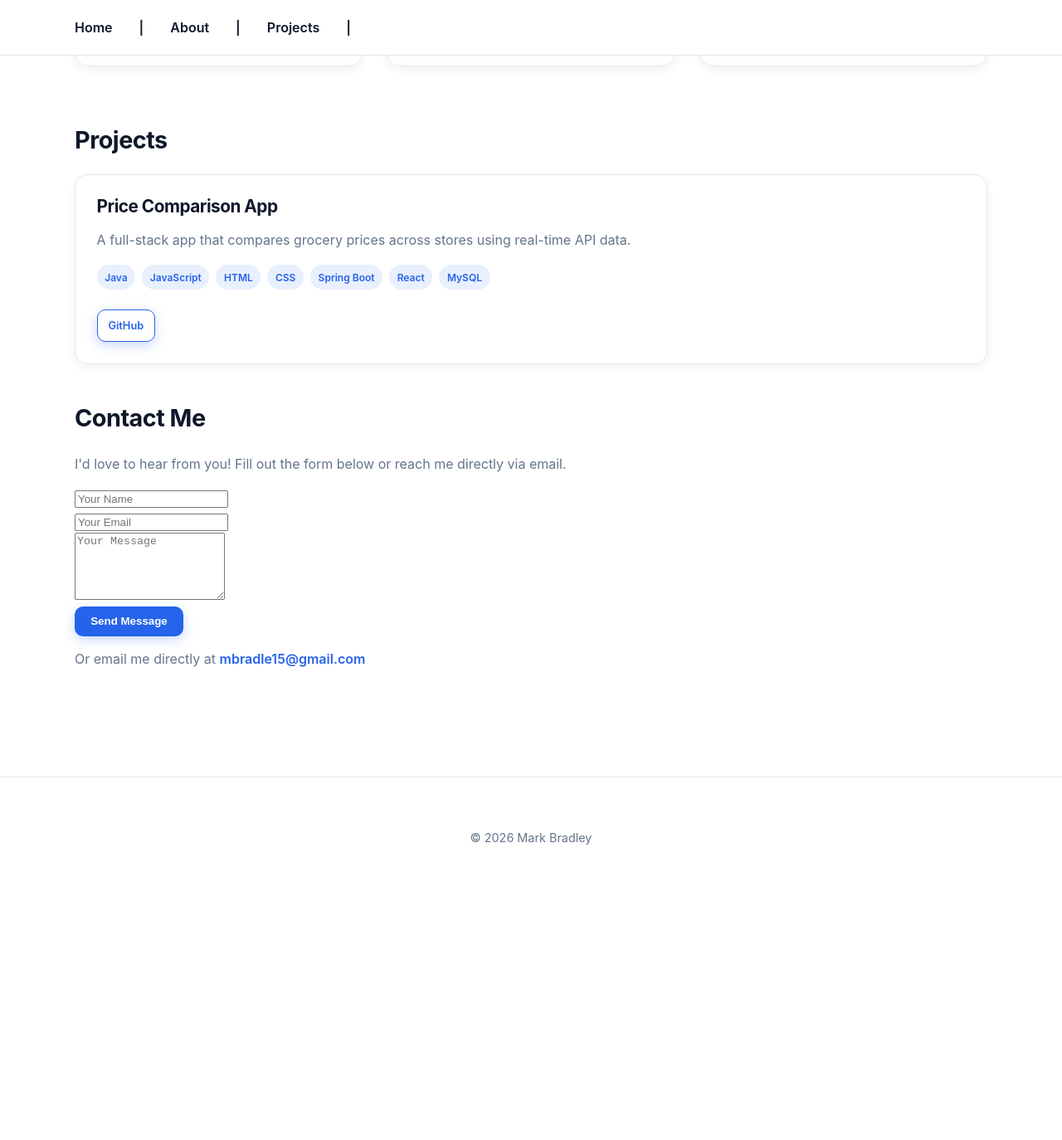
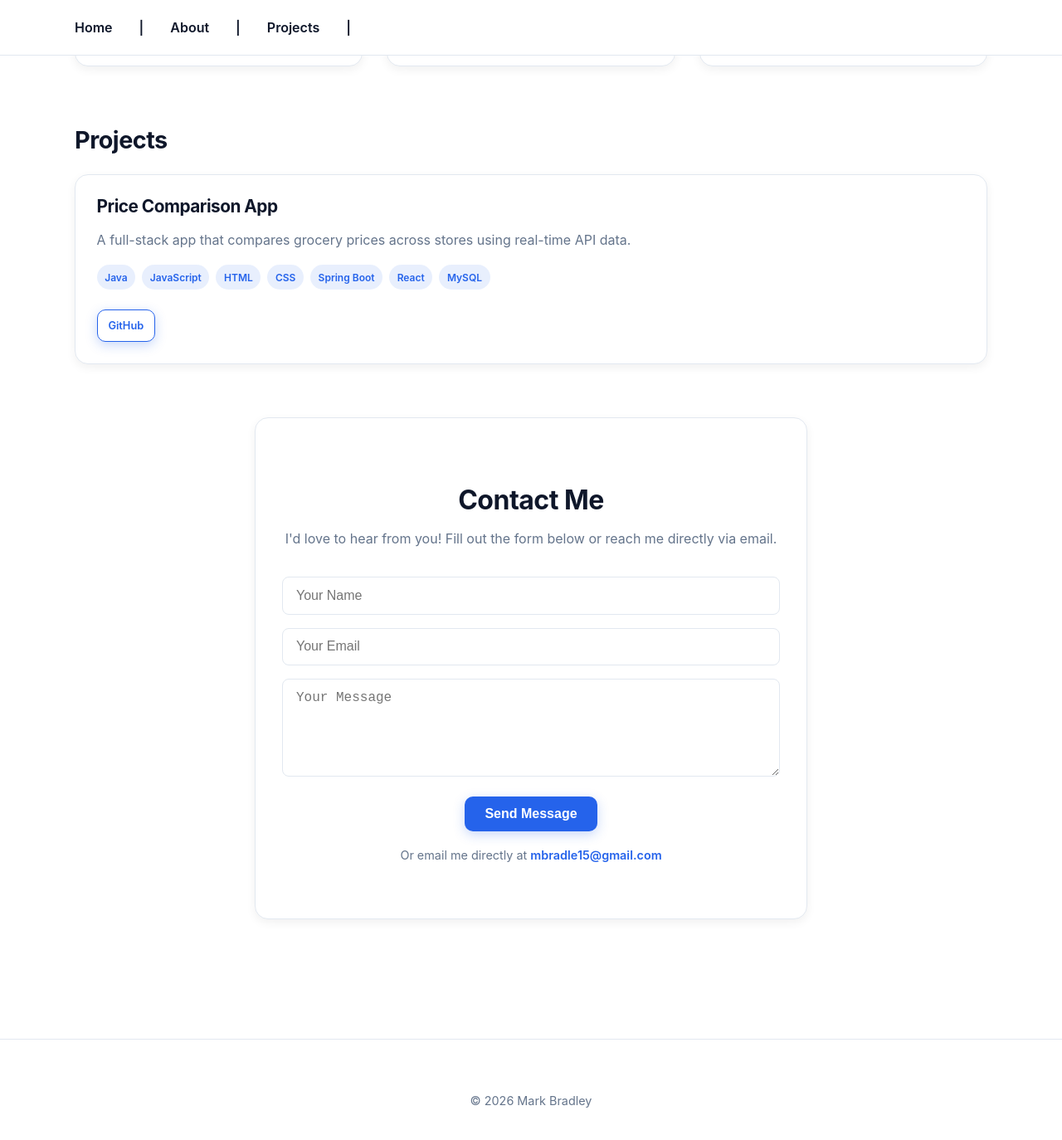
Before and after one commit to mark-bradley1/mark-bradley1.github.io, a Jekyll site: the page built from index.md, in a window 1280 px wide and 1400 px high, scrolled down 791 px. Shown: the top 1374 px of the window at 83% size. Built offline with Jekyll 4.4.1, drawn with Linux system fonts in a browser that asks for light colours; before the commit the page ends 1874 px from its top, so only the background shows below that.

Commit message:
Add styles for contact section and form

```diff
--- a/assets/css/style.css
+++ b/assets/css/style.css
@@ -399,3 +399,74 @@ footer {
   gap: 1rem;
   flex-wrap: wrap;
 }
+
+/* ============================= */
+/* ===== Contact Section ======= */
+/* ============================= */
+
+.contact-section {
+  max-width: 600px;
+  margin: 4rem auto;
+  padding: 2rem;
+  background: var(--card);
+  border: 1px solid var(--border);
+  border-radius: var(--radius);
+  box-shadow: var(--shadow-sm);
+  text-align: center;
+}
+
+.contact-section h2 {
+  font-size: 2rem;
+  margin-bottom: 0.5rem;
+}
+
+.contact-section p {
+  color: var(--muted);
+  margin-bottom: 2rem;
+}
+
+.contact-form {
+  display: flex;
+  flex-direction: column;
+  gap: 1rem;
+}
+
+.contact-form input,
+.contact-form textarea {
+  padding: 0.8rem 1rem;
+  border-radius: 8px;
+  border: 1px solid var(--border);
+  font-size: 1rem;
+  width: 100%;
+  box-sizing: border-box;
+  transition: border-color 0.2s ease, box-shadow 0.2s ease;
+}
+
+.contact-form input:focus,
+.contact-form textarea:focus {
+  outline: none;
+  border-color: var(--accent);
+  box-shadow: 0 0 0 3px rgba(37,99,235,0.1);
+}
+
+.contact-form button {
+  align-self: center;
+  padding: 0.75rem 1.5rem;
+  font-size: 1rem;
+  font-weight: 600;
+}
+
+.contact-alt {
+  margin-top: 1rem;
+  font-size: 0.9rem;
+  color: var(--muted);
+}
+
+.contact-alt a {
+  color: var(--accent);
+  text-decoration: none;
+}
+
+.contact-alt a:hover {
+  color: var(--accent-hover);
+}
```
